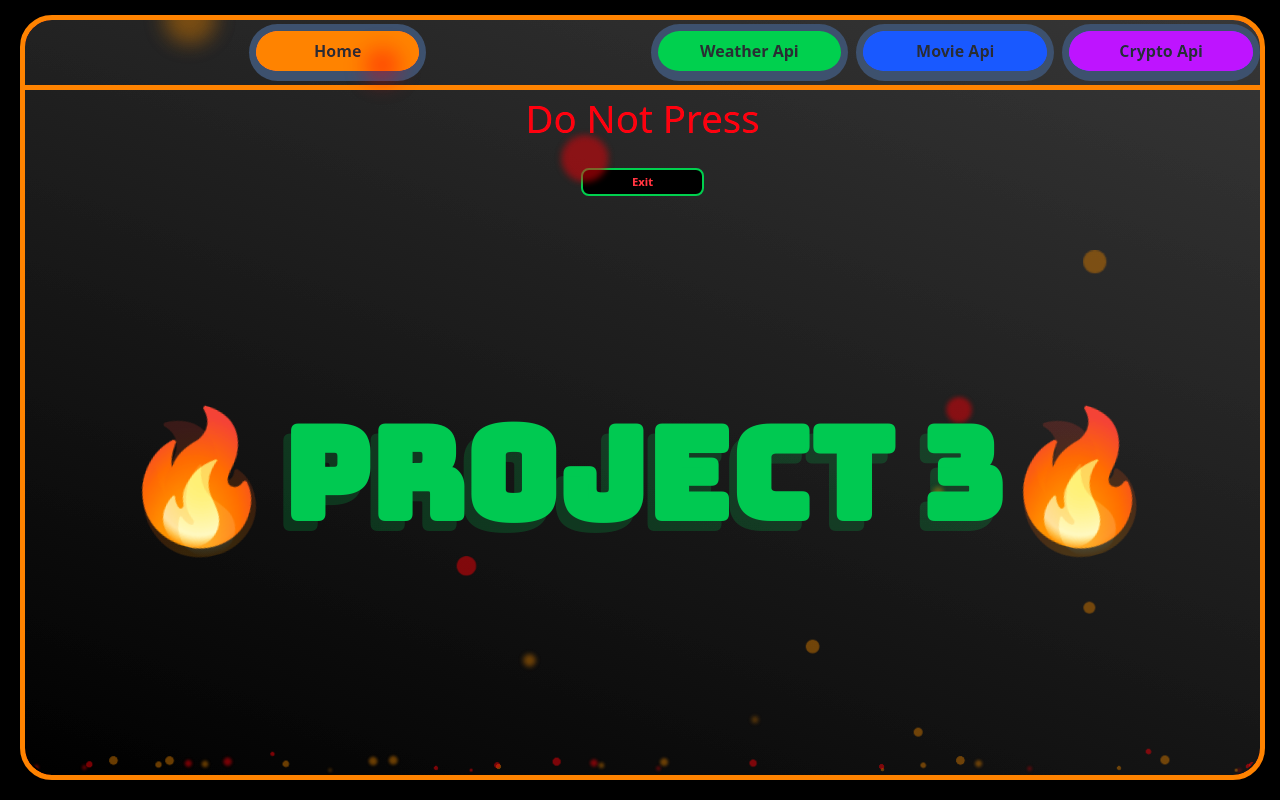
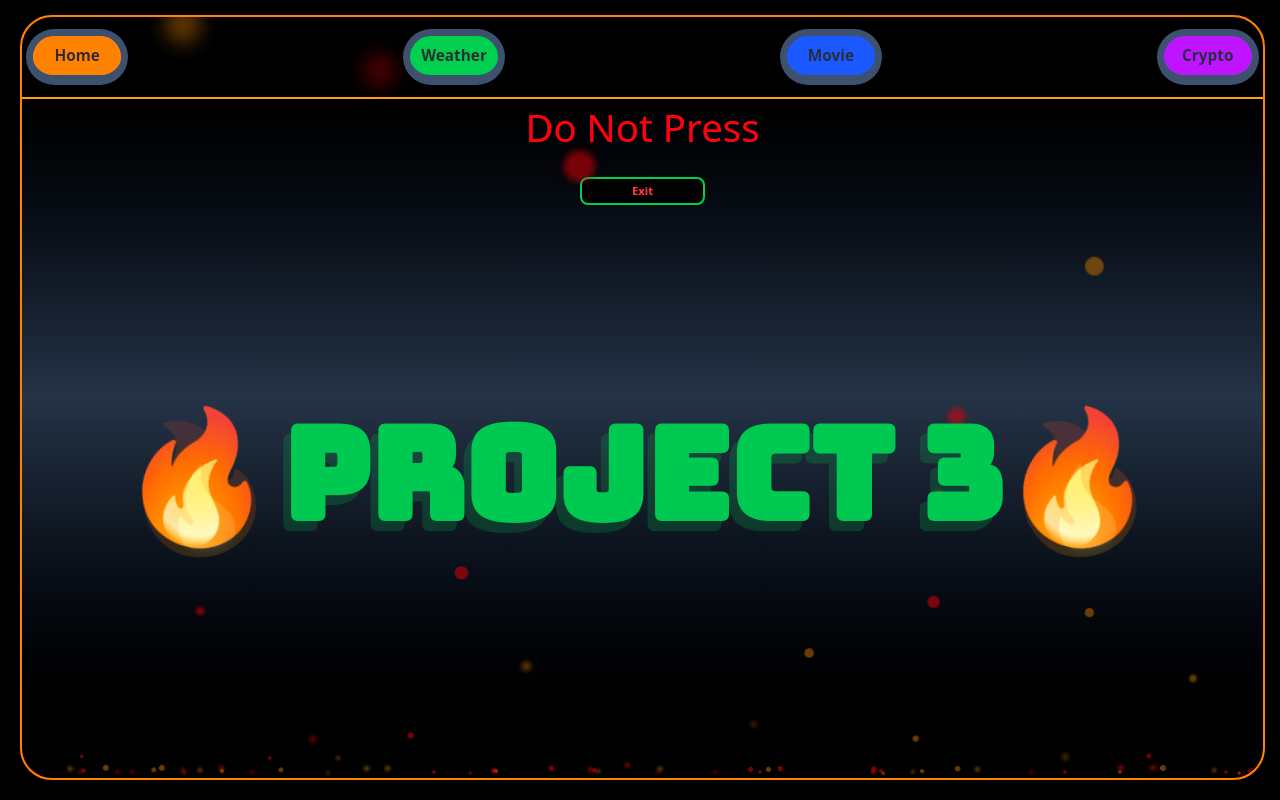
Before and after one commit to justinburks19/Project-3-API, a React (Vite) app in the folder my-react-app/: page / in a window 1280 px wide. Built offline with nearby package versions, Linux system fonts and the light colour scheme; a web font is replaced by a local one.

Commit message:
Refactor multiple components; enhance error handling in ApiProvider, improve layout and styling in HomeButtons, TopPage, and BottomPage, and optimize smoke effects rendering

```diff
--- a/my-react-app/Context/ApiProvider.jsx
+++ b/my-react-app/Context/ApiProvider.jsx
@@ -8,22 +8,28 @@ export function ApiProvider({children}) {
     const [error, setError] = useState(null);
 
     // Function to fetch data from an API
+
     //incorporates loading and error handling
     const fetchData = async (url) => {
+
         setIsLoading(true);
         setError(null);
+        await new Promise((e) => setTimeout(e, 100)); // Simulate loading delay of 1 second
         try {
-            const response = await fetch(url);
-            response ?  response.json().then(setInfo) : setError("Failed to fetch");
-            const result = await response.json();
-            setInfo(result);
-        } catch (err) {
-            setError(err.message);
-        } finally {
-            setIsLoading(false);
+
+            const response = await fetch(url); // Fetch data from the provided URL
+            if (!response.ok) throw new Error(`Failed to fetch data ${response.status}`); // Handle HTTP errors
+            const result = await response.json(); // Parse the JSON response
+            setInfo(result); // Update state with fetched data
+        } catch (err) { // Catch and set any errors that occur during fetch
+            setError(err.message || "Something went wrong"); // Set error message
+        } finally { // Always executed after try/catch
+            setIsLoading(false); // Set loading to false
         }
+
     };
-    const value = {info, isLoading, error, fetchData};
+
+    const value = {info, isLoading, error, fetchData}; // Context value to be provided to consumers
     return (
         <ApiContext.Provider value={value}>
             {children}
--- a/my-react-app/components/homepage/homeButtons.jsx
+++ b/my-react-app/components/homepage/homeButtons.jsx
@@ -3,16 +3,33 @@ import { useControl } from "../../toolbox/controls/useControl.jsx";
 import { Weather } from "../pages/weather.jsx";
 import { motion } from "framer-motion";
 import { useState } from "react";
+import { Home } from "../pages/home.jsx";
 export function HomeButtons() {
   const { show, setShow, exit, setExit, hover, setHover, pageTracker, setPageTracker } = useControl(); // Get control states and setters
 
   // Button definitions with styles and hover effects
   const buttons = [
-    { label: "Home", background: "bg-orange-500" }, //btn 4
-    { label: "Weather Api", background: "bg-green-600" }, //btn 1
-    { label: "Movie Api", background: "bg-blue-700" }, //btn 2
-    { label: "Crypto Api", background: "bg-purple-600" }, //btn 3
+    { label: "Home", background: "bg-orange-500" },
+    { label: "Weather", background: "bg-green-600" },
+    { label: "Movie", background: "bg-blue-700" },
+    { label: "Crypto", background: "bg-purple-600" },
   ];
+
+    const pageColor = {
+    Weather: "border-green-500 brightness-125",
+    Movie:   "border-blue-500 brightness-125",
+    Crypto:  "border-purple-500 brightness-125",
+    Home:    "border-orange-500 brightness-125",
+  };
+
+  const hoverColor = {
+    Weather: "border-green-600",
+    Movie:   "border-blue-600",
+    Crypto:  "border-purple-600",
+    Home:    "border-orange-600",
+  };
+
+  const activeUnderline = hover ? hoverColor[hover] : pageColor[pageTracker];
 
   // Handle button clicks to set content based on label
   const buttonClicks = ({ label }) => {
@@ -21,16 +38,16 @@ export function HomeButtons() {
         setPageTracker("Home");
         setShow(null);
         break;
-      case "Weather Api":
-        setPageTracker("Weather Api");
+      case "Weather":
+        setPageTracker("Weather");
         setShow(<Weather />);
         break;
-      case "Movie Api":
-        setPageTracker("Movie Api");
+      case "Movie":
+        setPageTracker("Movie");
         setShow(<div className="text-white text-center mt-10">Movie Api Coming Soon!</div>);
         break;
-      case "Crypto Api":
-        setPageTracker("Crypto Api");
+      case "Crypto":
+        setPageTracker("Crypto");
         setShow(<div className="text-white text-center mt-10">Crypto Api Coming Soon!</div>);
         break;
       default:
@@ -41,20 +58,21 @@ export function HomeButtons() {
     <>
       {/* Main container for buttons */}
 
-      <div className={`mx-auto`}>
+
         {/* Top of Grid X*/}
-        <div className={`grid grid-cols-12 justify-items-inbetween items-center justify-center  rounded-top-5 w-full `}>
+        <div className={`flex flex-rows rounded-top-5 w-full my-2 justify-between`}>
 
           {buttons.map(({ label, index, background, borders, hover }) => (
             !exit && (
 
-              <div key={index} className={`px-1 ${label === "Home" ? "col-span-6 !w-3/10 mx-auto" : "col-span-2"} w-full`}>
+              <div key={index}>
 
                 <Button
-                  className={`${background} ${borders} ${hover} !text-[clamp(1rem,1.2vw,2rem)] w-full font-bold rounded-5
-                border-t-7 border-r-7 border-b-10 border-l-7 p-2 4-2
+                  className={`${background} ${borders} ${hover} !text-[clamp(.7rem,1.2vw,2rem)] font-extrabold rounded-5
+                border-t-7 border-r-7 border-b-10 border-l-7
                 border-slate-700
                 hover:border-b-4 hover:border-l-4 hover:border-t-4 hover:border-r-4
+                !w-[clamp(4.3rem,8vw,12rem)]
 
                 `}
                   onMouseEnter={() => setHover(label)}
@@ -70,17 +88,7 @@ export function HomeButtons() {
           ))}
         </div>
         {/* Bottom line*/}
-        <div className={`border-b-5
-      ${hover === "Weather Api" ? '!border-green-600' :
-            hover === "Movie Api" ? '!border-blue-700' :
-              hover === "Crypto Api" ? '!border-purple-600' :
-                hover === "Home" ? '!border-orange-500' : null}
-                ${pageTracker === "Weather Api" ? '!border-green-500' :
-                    pageTracker === 'Movie Api' ? 'border-blue-500' :
-                      pageTracker === 'Crypto Api' ? 'border-purple-500' :
-                        pageTracker === 'Home' ? 'border-orange-500' : 'border-slate-700'}`}>
-
-        </div>
+        <div className={`w-full ${!exit ? "border-b-2" : ""} ${activeUnderline} `} />
 
 
         {/* Bottom of Grid X*/}
@@ -105,7 +113,7 @@ export function HomeButtons() {
         }
 
         <div>{!exit && show}</div>
-      </div>
+
     </>
   );
 }
--- a/my-react-app/components/pages/home.jsx
+++ b/my-react-app/components/pages/home.jsx
@@ -8,28 +8,39 @@ import { HomeTitle } from "../homepage/homeTitle.jsx";
 export function Home() {
   const { show, hover, pageTracker,} = useControl();
 
-  const { bg = {} } = UseTimeTheme(); // Get time-based theme which returns bg and borderClass objects.
+    const pageColor = {
+    Weather: "border-green-500 brightness-125",
+    Movie:   "border-blue-500 brightness-125",
+    Crypto:  "border-purple-500 brightness-125",
+    Home:    "border-orange-500 brightness-125",
+  };
 
+  const hoverColor = {
+    Weather: "border-green-600",
+    Movie:   "border-blue-600",
+    Crypto:  "border-purple-600",
+    Home:    "border-orange-600",
+  };
 
+  const bg = {
+    Home: "bg-gradient-to-b from-black via-gray-800 to-black",
+    Weather: "bg-gradient-to-b from-black via-green-800 to-black",
+    Movie: "bg-gradient-to-b from-black via-blue-800 to-black",
+    Crypto: "bg-gradient-to-b from-black via-purple-800 to-black",
+
+  }
+
+  const activeUnderline = hover ? hoverColor[hover] : pageColor[pageTracker];
   return (
     // Home Page Container
     <>
 
-      <div className={'min-h-dvh flex flex-col relative transform-gpu will-change-transform'}> {/* dvh for better mobile vh handling, tranform-gpu from the start! Should probably fix the others ;) */}
+      <div className={'min-h-screen flex flex-col relative'}>
         {/* Outer Container */}
         <div className={`min-h-screen border-r-15 border-t-15 border-b-20 border-l-20 border-black relative bg-black !w-full`}>
           {/* Inner Container */}
-          <div className={` border-5
-          ${pageTracker === "Weather Api" ? '!border-green-500 !brightness-125' :
-              pageTracker === 'Movie Api' ? 'border-blue-500 !brightness-125' :
-                pageTracker === 'Crypto Api' ? 'border-purple-500 !brightness-125' :
-                  pageTracker === 'Home' ? 'border-orange-500 !brightness-125' : 'border-slate-700'} absolute inset-0 shadow-lg rounded-5
-            ${hover === 'Weather Api' ? '!border-green-600 ' :
-              hover === 'Movie Api' ? '!border-blue-600' :
-                hover === 'Crypto Api' ? '!border-purple-600' :
-                  hover === 'Home' ? '!border-orange-600' : ''}`} style={{ ...bg, }}>
+          <div className={` border-2 absolute inset-0 shadow-lg rounded-5 ${activeUnderline} ${bg[pageTracker]} overflow-hidden`}>
             {!show && <SmokeEffects />}
-            {/* start of Button Grid */}
             <HomeButtons />
           </div>
           <HomeTitle />
--- a/my-react-app/components/pages/weather.jsx
+++ b/my-react-app/components/pages/weather.jsx
@@ -9,12 +9,13 @@ import { TopPage } from "../weatherpage/topPage.jsx";
 export function Weather() {
   return (
     //start of main container
-    <div className="flex flex-col"> {/* creates two column grid */}
 
+    <div className="flex flex-col relative overflow-hidden"> {/* creates two column grid */}
+      <div className="absolute w-full h-full top-0 pointer-events-none">
+        <SmokeEffects text={true} myText="❄️" />
+      </div>
       {/* Top of row */}
-
-
-        <TopPage />
+      <TopPage />
 
 
       {/* Bottom of row */}
--- a/my-react-app/toolbox/Effects/smokeEffects.jsx
+++ b/my-react-app/toolbox/Effects/smokeEffects.jsx
@@ -2,7 +2,7 @@ import { useMemo } from "react";
 import { motion } from "framer-motion";
 
 export function SmokeEffects({
-  count = 50,               // number of smoke puffs
+  count = 80,               // number of smoke puffs
   colors = ["bg-red-700", "bg-yellow-700"],        // tailwind color for smoke
   blur = ["blur-[5px]", "blur-[6px]","blur-[2px]", "blur-[0px]"],          // tweak softness
   easeway = ["easeInOut", "easeIn", "easeOut"], //easing options
@@ -25,7 +25,7 @@ export function SmokeEffects({
         const upOrDownType = upOrDown[Math.floor(Math.random() * upOrDown.length)]; // pick random up or down from array
         const top = rnd(0,100);
       if (!text) {  return {
-      size: rnd(10, 30),               // size of the puff
+      size: rnd(10, 20),               // size of the puff
       left: rnd(0, 100),               // left position in %
       delay: rnd(0, 20),                // how long to wait before starting
       duration: rnd(2, 30),            // duration of the puff
@@ -41,7 +41,7 @@ export function SmokeEffects({
         text: myText,
         left: rnd(0, 100),               // left position in %
         delay: rnd(0, 3),                // how long to wait before starting
-        duration: rnd(2, 5),            // duration of the puff
+        duration: rnd(2, 15),            // duration of the puff
         easeWay,
         size: rnd(1,5),               // size of the puff
         top
@@ -89,32 +89,33 @@ export function SmokeEffects({
       </div>
     </div>
       ) : (
-      <div className="relative z-1 pointer-events-none w-full h-full  rounded-5 mx-auto overflow-hidden">
+      <div className="relative z-1 pointer-events-none w-full min-h-[105%] rounded-5 mx-auto">
 
       <motion.span>
       {seeds.map(({
         text,
         left,
-        duration}, i) => (
+        duration,
+        size}, i) => (
         <motion.span
           key={i}
-          className={`absolute text-[clamp(.5rem,1vw,3rem)] pointer-events-none transform-gpu will-change-transform opacity-70 `}
+          className={`absolute text-${size} pointer-events-none transform-gpu will-change-transform opacity-1 brightness-300
+            0 `}
           style={{
             left: `${left}%`,
           }}
-          initial={{ scale: 1.2, opacity: 0 }}
+          initial={{ y: `${left}%` }}
           animate={{
             top: "100%", //goes all the way down
             //x: ['-5vh','5vw'], // can drive left to right, to left to stitmulate wind looks like like snow lol ;)
-            opacity: [.2,1],
-            scale: [1, .3],
+            opacity: [.8,1],
             brightness: [100,200]
           }}
           transition={{
             duration,
             repeat: Infinity,
             repeatType: "linear",
-            delay: 3
+
           }}
         >
           {text}
```
Also changed, not shown: my-react-app/components/weatherpage/bottomPage.jsx (+19 -7 lines), my-react-app/components/weatherpage/topPage.jsx (+60 -36 lines), my-react-app/toolbox/dropdownbtns/dropdown.jsx (+22 -18 lines).
